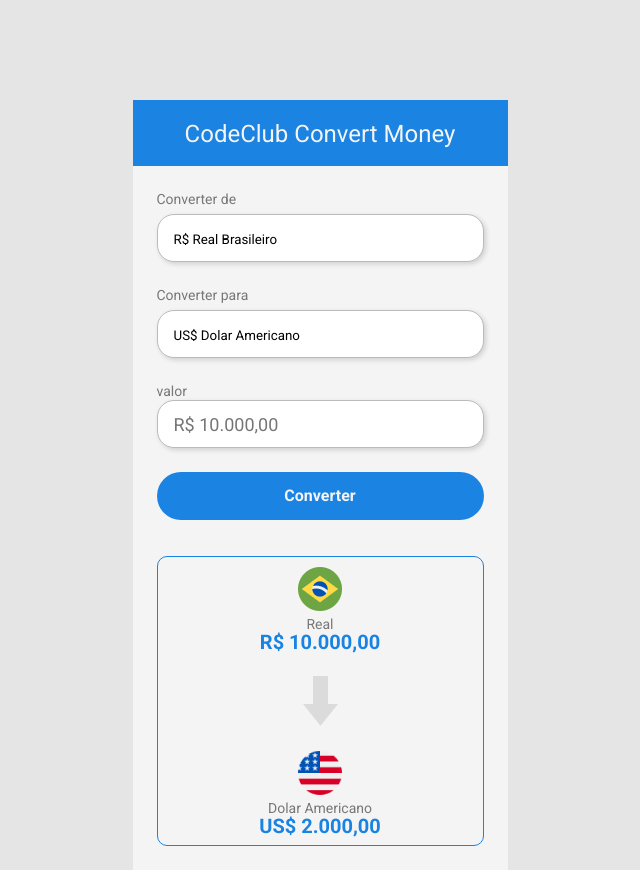
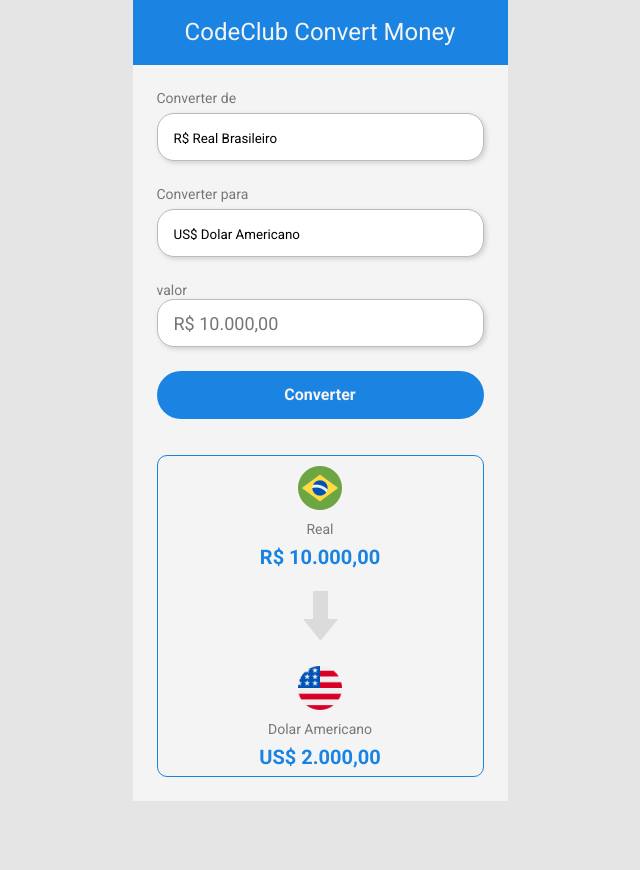
Before and after one commit to ermyjr/ConversorMoeda, a plain HTML site: page index.html in a window 1280 px wide. Shown: the whole page, without its empty margins (320-960 px from the left). After the commit the page ends 801 px from the top, so only its background shows below. Drawn offline with Linux system fonts and the light colour scheme.

Commit message:
Add files via upload

```diff
--- a/styless.css
+++ b/styless.css
@@ -9,26 +9,28 @@
 }
 
 body {
+    display:flex;
+    justify-content: center;
     background-color: #e5e5e5;
+    align-items: center;
+    height: 100vh;
 }
 
 .container {
     background-color: #f4f4f4;
     width: 375px;
-    margin: 0 auto;
-    margin-top: 100px;
-
 }
 
 header {
     background-color: #1B83E2;
     height: 66px;
+    display: flex;
+    justify-content: center;
+    align-items: center;
 }
 
 h1 {
     font-size: 24px;
-    text-align: center;
-    padding-top: 25px;
     color: #f4f4f4;
 }
 
@@ -96,11 +98,19 @@ button:active {
 section {
     border: 1px solid #1883e2;
     border-radius: 10px;
+    display: flex;
+    flex-direction: column;
+    align-items: center;
+    gap: 15px;
 }
 
 .currency-container {
-    text-align: center;
     padding: 10px;
+    display:flex;
+    flex-direction: column;
+    align-items: center;
+    gap: 10px;
+
 }
 
 .currency-name {
@@ -113,8 +123,3 @@ section {
     font-weight: bold;
     font-size: 20px;
 }
-
-.arrow-image{
-    margin: 15px auto;
-    display: block;
-}
```
